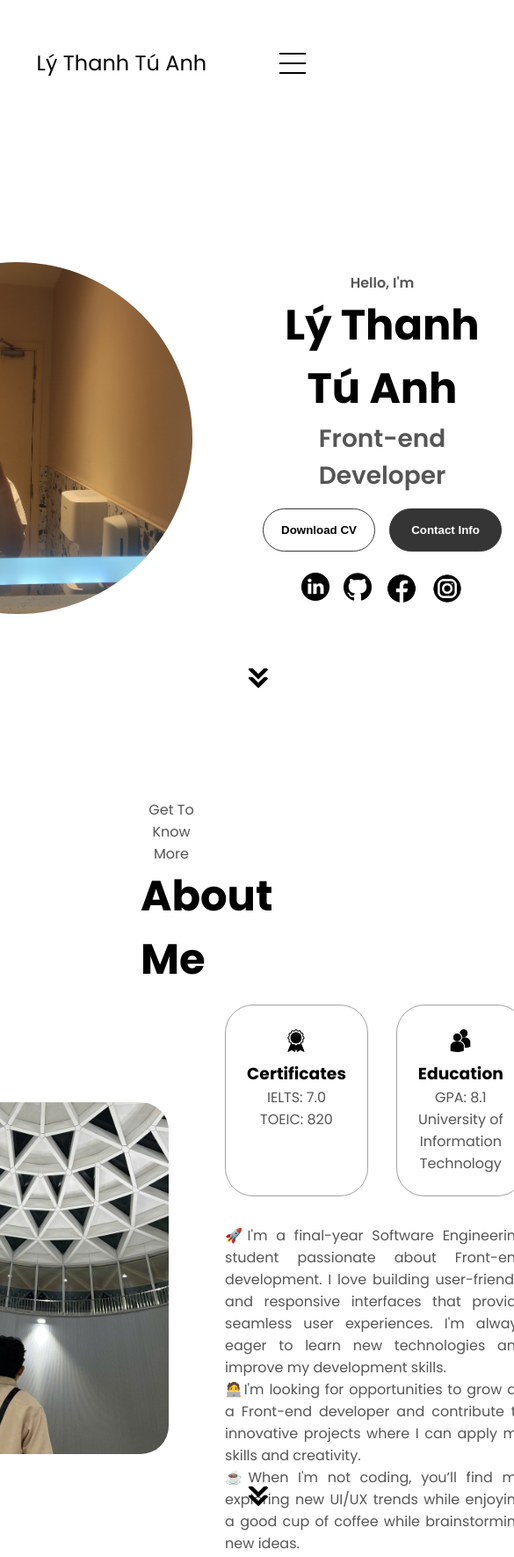
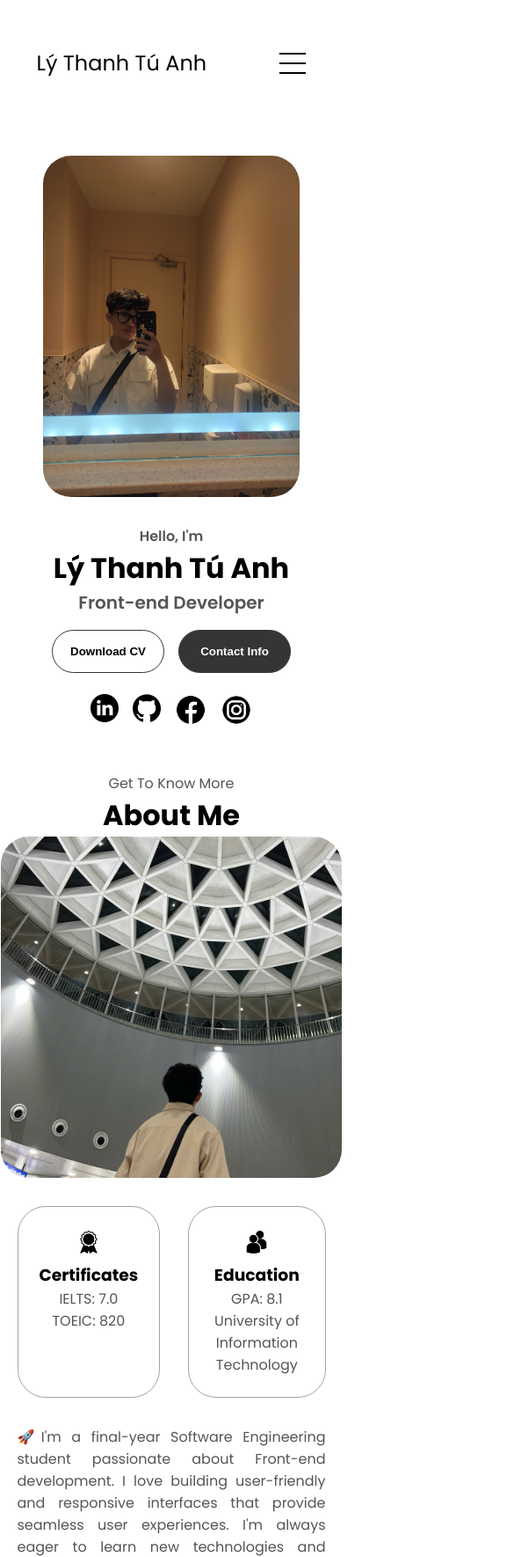
Before and after one commit to anhtu193/first_portfolio, a plain HTML site: page index.html in a window 390 px wide. Shown: the top 1770 px of the page at 88% size, 585 px wide, since content can reach past the window. Drawn offline with Linux system fonts and the light colour scheme.

Commit message:
add responsive

```diff
--- a/index.html
+++ b/index.html
@@ -84,13 +84,8 @@
 		<section id="profile">
 			<div class="section__pic-container">
 				<img
+					style="border-radius: 2rem"
 					src="./assets/profile-3.jpg"
-					style="
-						border-radius: 50%;
-						object-fit: cover;
-						width: 400px;
-						height: 400px;
-					"
 					alt="Lý Thanh Tú Anh's profile picture"
 				/>
 			</div>
@@ -159,12 +154,6 @@
 						src="./assets/profile-4.jpg"
 						alt="Profile Picture"
 						class="about-pic"
-						style="
-							transform: translateY(15px);
-							object-fit: cover;
-							width: 400px;
-							height: 400px;
-						"
 					/>
 				</div>
 				<div class="about-details-container">
--- a/mediaqueries.css
+++ b/mediaqueries.css
@@ -1,3 +1,14 @@
+@media screen and (max-width: 1400px) {
+	#profile {
+		height: 83vh;
+		margin-bottom: 6rem;
+	}
+
+	.about-containers {
+		flex-wrap: wrap;
+	}
+}
+
 @media screen and (max-width: 1200px) {
 	#desktop-nav {
 		display: none;
@@ -6,4 +17,98 @@
 	#hamburger-nav {
 		display: flex;
 	}
+	#experience,
+	.experience-details-container {
+		margin-top: 2rem;
+	}
+
+	#profile,
+	.section-container {
+		display: block;
+	}
+	.arrow {
+		display: none;
+	}
+
+	section,
+	.section-container {
+		height: fit-content;
+	}
+
+	section {
+		margin: 0 5%;
+	}
+
+	.section__pic-container {
+		width: 275px;
+		height: 275px;
+		margin: 0 auto 2rem;
+	}
+
+	.about-containers {
+		margin-top: 0;
+	}
 }
+
+@media screen and (max-width: 600px) {
+	#contact,
+	footer {
+		height: 40vh;
+	}
+
+	#profile {
+		height: 83vh;
+		margin-bottom: 0;
+	}
+
+	article {
+		font-size: 1rem;
+	}
+
+	.about-containers,
+	.contact-info-upper-container,
+	.btn-container {
+		flex-wrap: wrap;
+	}
+
+	.contact-info-container {
+		margin: 0;
+	}
+
+	.contact-info-container p,
+	.nav-links li a {
+		font-size: 1rem;
+	}
+
+	.experience-sub-title {
+		font-size: 1.25rem;
+	}
+
+	.logo {
+		font-size: 1.5rem;
+	}
+
+	.nav-links {
+		flex-direction: column;
+		gap: 0.5rem;
+		text-align: center;
+	}
+
+	.section__pic-container {
+		width: auto;
+		height: 46vh;
+		justify-content: center;
+	}
+
+	.section__text__p2 {
+		font-size: 1.25rem;
+	}
+
+	.title {
+		font-size: 2rem;
+	}
+
+	.text-container {
+		text-align: justify;
+	}
+}
--- a/style.css
+++ b/style.css
@@ -69,10 +69,12 @@ a:hover {
 /* Hamburger menu */
 #hamburger-nav {
 	display: none;
+	background-color: white;
 }
 
 .hamburger-menu {
 	position: relative;
+
 	display: inline-block;
 }
 
@@ -95,9 +97,13 @@ a:hover {
 .menu-links {
 	position: absolute;
 	top: 100%;
+	width: fit-content;
+
 	right: 0;
 	background-color: white;
-	width: fit-content;
+	z-index: 5;
+	border-radius: 0.5rem;
+
 	max-height: 0;
 	overflow: hidden;
 	transition: all 300ms ease-in-out;
@@ -169,6 +175,7 @@ section {
 	display: flex;
 	height: 400px;
 	width: 400px;
+	justify-content: center;
 	margin: auto 0;
 }
 
```
